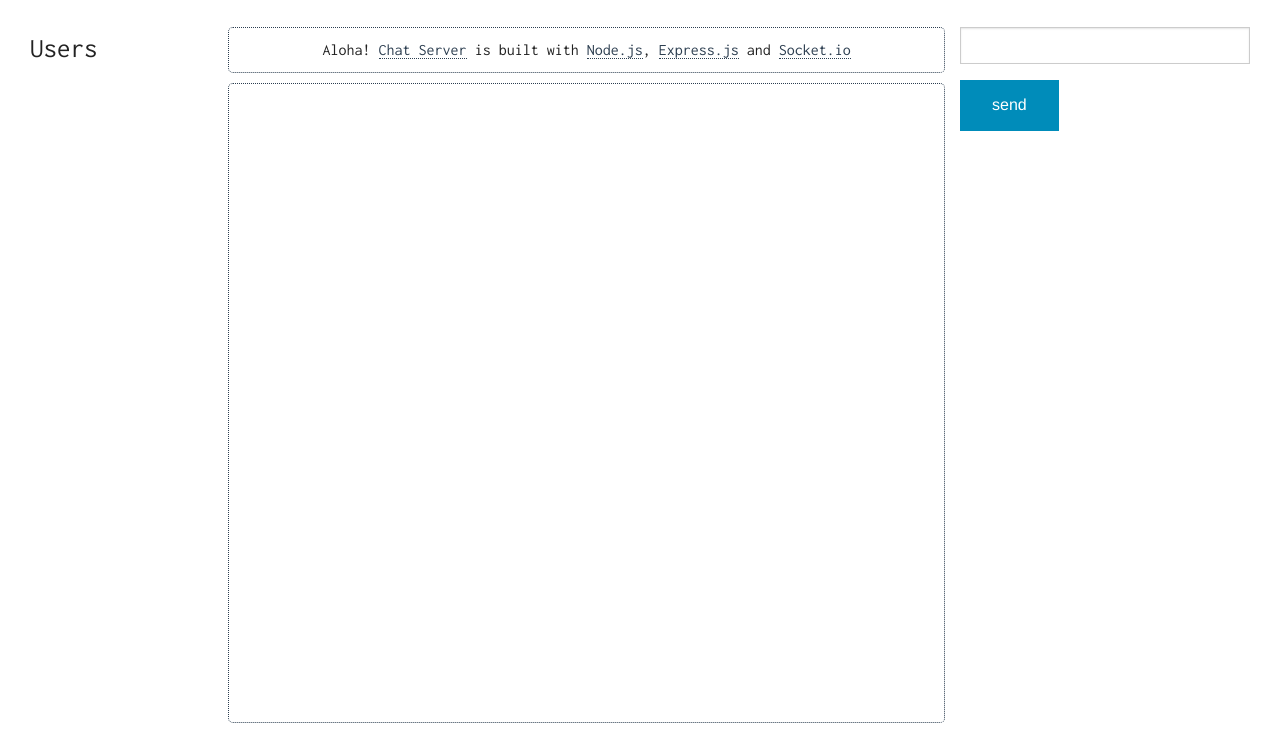
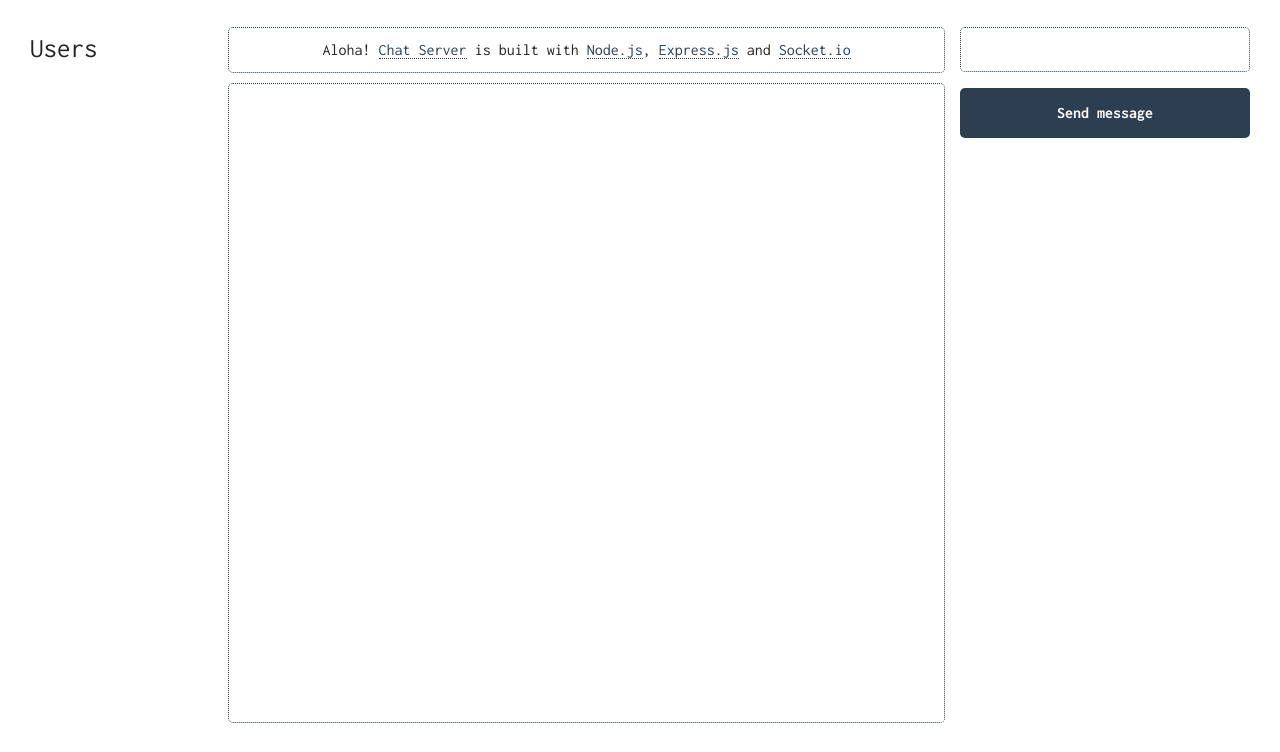
Before and after one commit to ummahusla/chat-server, a website: page public/index.html in a window 1280 px wide. Shown: the part 48-800 px from the top of the page. Drawn offline with Linux system fonts and the light colour scheme; no server answers.

Commit message:
Fixed #1 , UI is finished. ToDo: Do some minor tweaks.

```diff
--- a/public/css/styles.css
+++ b/public/css/styles.css
@@ -28,9 +28,16 @@ span a:hover {
     color: #f39c12 !important;
     border-bottom: 1px dotted #f39c12 !important;
 }
+.sweet-alert button {
+    background: #2c3e50 !important;
+}
+.sweet-alert input:focus {
+    box-shadow: 0px 0px 3px #2c3e50;
+    border: 1px solid #2c3e50;
+}
 
 /* Main styles */
-body, p, a, span, li, h1, h2, h3, h4, h5, h6 {
+body, p, a, span, li, h1, h2, h3, h4, h5, h6, button, .button {
     font-family: 'Inconsolata', monospace !important;
 }
 .body-wrap {
@@ -67,3 +74,22 @@ body, p, a, span, li, h1, h2, h3, h4, h5, h6 {
 #message-wrap {
     padding: 30px 30px 0 0;
 }
+
+#message-wrap #data {
+    box-shadow: none;
+    border: 1px dotted #2c3e50;
+    border-radius: 5px;
+    height: 2.8rem;
+}
+
+#message-wrap #data:focus {
+    box-shadow: 0px 0px 3px #2c3e50;
+    border: 1px solid #2c3e50;
+}
+
+#message-wrap .send-msg {
+    width: 100%;
+    background: #2c3e50 !important;
+    font-weight: bold;
+    border-radius: 5px;
+}
--- a/public/index.html
+++ b/public/index.html
@@ -58,7 +58,7 @@
 
             <div id="message-wrap" class="small-12 large-3 columns">
                 <input id="data" />
-                <input class="button" type="button" id="datasend" value="send" />
+                <input class="button send-msg" type="button" id="datasend" value="Send message" />
             </div>
         </div>
 
```
